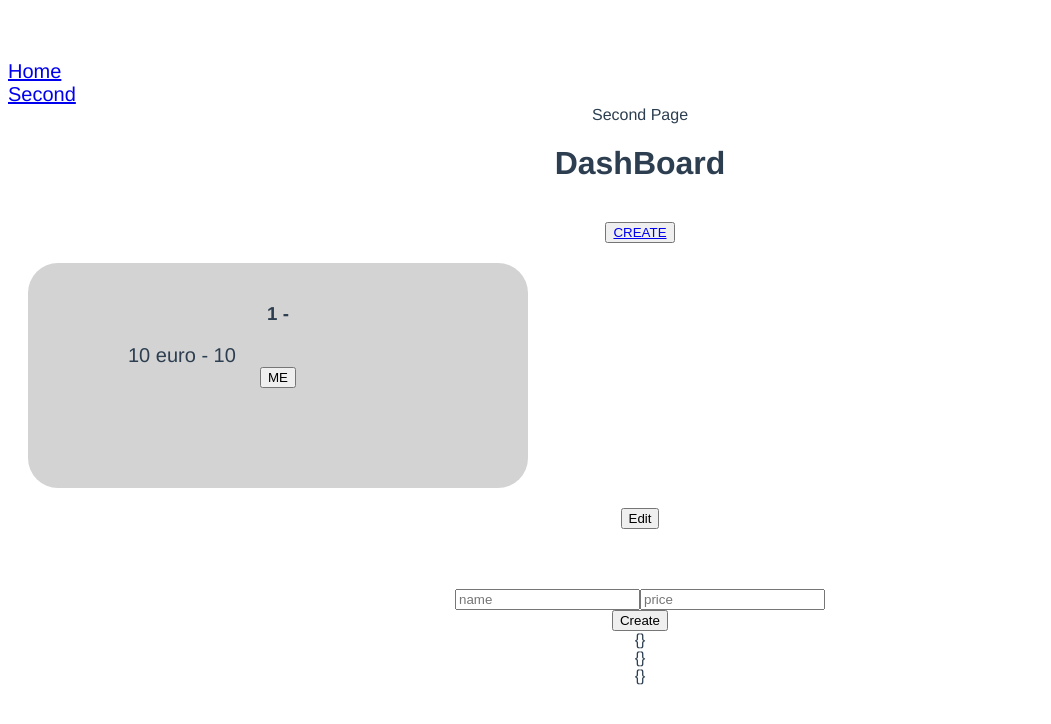
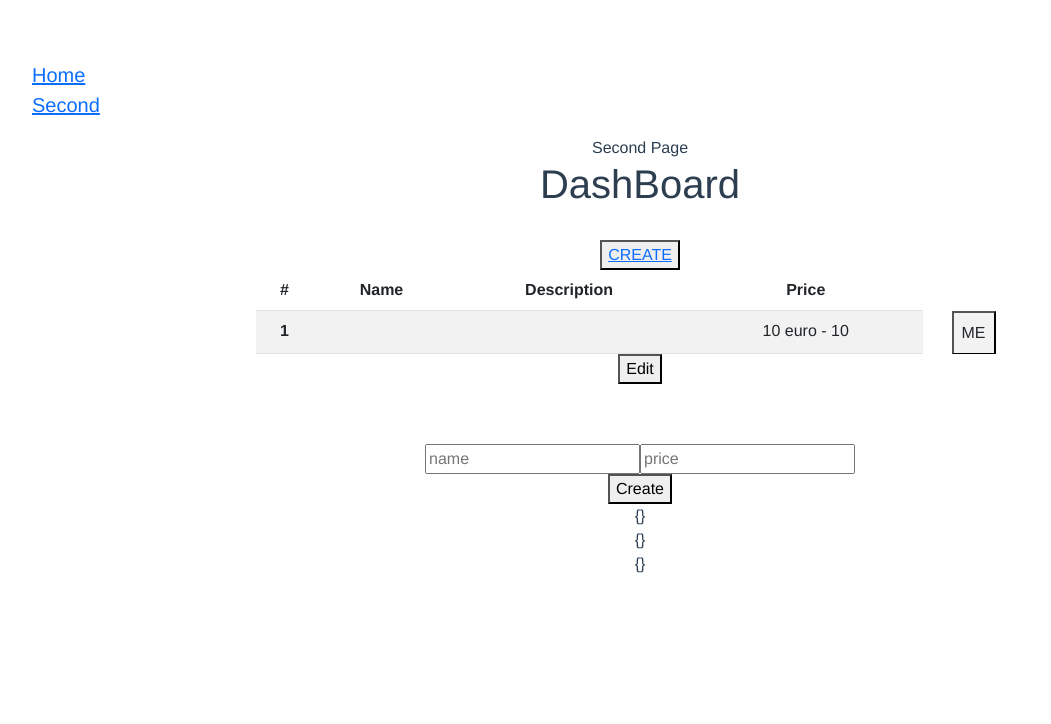
Before and after one commit to LouisYang95/DashboardAdmin, a Vue app in the folder dashboard-admin/: page /secondpage in a window 1280 px wide. Shown: the top 724 px of the page, without its empty margins (0-1051 px from the left). Built offline with nearby package versions, Linux system fonts and the light colour scheme; data requests are answered from the project's data file.

Commit message:
Pushing bootstrap table

```diff
--- a/dashboard-admin/src/components/Dashboard.vue
+++ b/dashboard-admin/src/components/Dashboard.vue
@@ -1,51 +1,64 @@
 <template>
   <h1>DashBoard</h1>
-    <br>
+  <br />
   <button><router-link to="/create-products">CREATE</router-link></button>
-    <div class="user-container" v-for="product in products" :key="product.id" @dblclick="this.mainStore.deleteProduct(product.id)"
+  <table class="table table-striped">
+    <thead>
+      <tr>
+        <th scope="col">#</th>
+        <th scope="col">Name</th>
+        <th scope="col">Description</th>
+        <th scope="col">Price</th>
+      </tr>
+    </thead>
+    <tbody
+      v-for="product in products"
+      :key="product.id"
+      @dblclick="this.mainStore.deleteProduct(product.id)"
     >
       <!-- there our function to delete product is activate on double click -->
-      <h3> {{ product.id }} - {{ product.name }}</h3>
-      <ul >
-        <li>
+      <tr>
+        <th scope="row">
+          {{ product.id }}
+        </th>
+        <td>{{ product.name }}</td>
+        <td>
           {{ product.descriptions }}
-        </li>
-        <li>
-          {{ product.price }} euro - {{ product.stock }}
-        </li>
-        <button @click="this.mainStore.selectProduct(product.id)" > ME </button>
-      </ul>
-    </div>
+        </td>
+        <td>{{ product.price }} euro - {{ product.stock }}</td>
+        <button @click="this.mainStore.selectProduct(product.id)">ME</button>
+      </tr>
+    </tbody>
+  </table>
   <button type="submit" @click="this.mainStore.editProduct(id)">Edit</button>
 </template>
 
 <script>
 // import our store
-  import { useStore } from '@/store/users';
-  import { mapStores, mapState} from 'pinia';
-  import {useProduct} from '@/store/index';
-
+import { useStore } from "@/store/users";
+import { mapStores, mapState } from "pinia";
+import { useProduct } from "@/store/index";
 
 export default {
-    name: 'UserDashboard',
+  name: "UserDashboard",
   computed: {
     //create a computed property that returns the id given + store -> there productsStore
     ...mapStores(useStore),
     // create a computed named 'products' containing the state : state.products in users.js store
-      ...mapState(useStore, ['products']),
+    ...mapState(useStore, ["products"]),
     // create a computed property which returns the id given + store -> there mainStore
     ...mapStores(useProduct),
-      ...mapState(useProduct, ['changed']),
+    ...mapState(useProduct, ["changed"]),
     ...mapState(useProduct, ["id"]),
   },
-beforeMount() { // beforeMount function permit the call before the component is mounted
+  beforeMount() {
+    // beforeMount function permit the call before the component is mounted
     this.productsStore.getProducts(); // call the function getProducts in users.js store with the computed property store
   },
-}
+};
 </script>
 
 <style>
-
 li {
   list-style: none;
   text-align: left;
@@ -57,18 +70,11 @@ ul {
   padding: 0;
 }
 
-.user-container {
-  background-color: lightgrey;
-  border-radius: 30px;
-  width: 300px;
-  padding: 100px;
-  margin: 20px;
+.table.table-striped{
+  width: 60%;
+  margin: 0 auto;
+  text-align: center;
 }
-
-.user-container h3 {
-  margin-top: -60px;
-}
-
 .product-container {
   background-color: lightgrey;
   border-radius: 30px;
@@ -76,5 +82,4 @@ ul {
   padding: 100px;
   margin: 20px;
 }
-
 </style>
--- a/dashboard-admin/src/main.js
+++ b/dashboard-admin/src/main.js
@@ -2,5 +2,6 @@ import { createApp } from 'vue'
 import App from './App.vue'
 import router from './router'
 import { createPinia } from 'pinia'
+import "bootstrap/dist/css/bootstrap.min.css"
 
 createApp(App).use(createPinia()).use(createPinia()).use(createPinia()).use(router).mount('#app')
```
Lines whose indentation alone changed are shown as unchanged.
